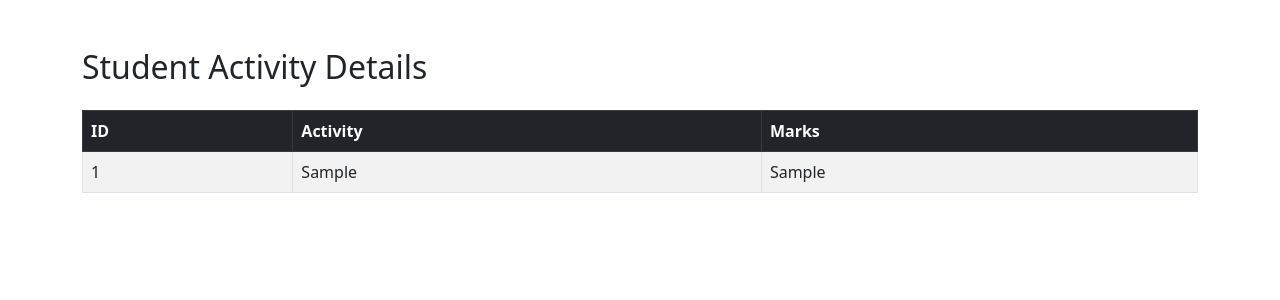
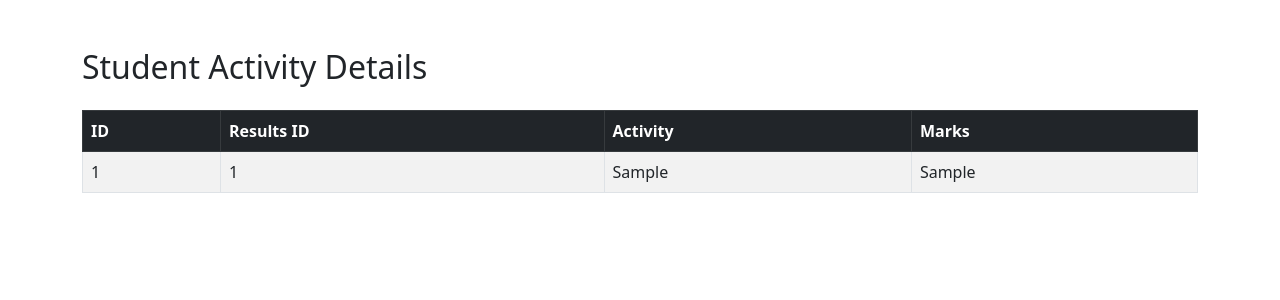
Before and after one commit to junmsr/ADET, a PHP site: page /viewdata.php?id=1 in a window 1280 px wide. Shown: the top 300 px of the page. Run offline with PHP 8.4, Linux system fonts and the light colour scheme; tables that the repository leaves empty or names only in its code hold one stand-in row (values such as "Sample post").

Commit message:
final commit no oop

```diff
--- a/viewdata.php
+++ b/viewdata.php
@@ -1,11 +1,9 @@
 <?php
 require_once "conn.php";
 
-$id = $_GET['id'];
-
-// Fetch student info
-$sql_query = "SELECT * FROM activity WHERE id = $id";
-$result = $conn->query($sql_query);
+    $id = $_GET['id'];
+    $sql_query = "SELECT * FROM activity WHERE results_id = $id";
+    $result = $conn->query($sql_query);
 ?>
 
 <!DOCTYPE html>
@@ -22,6 +20,7 @@ $result = $conn->query($sql_query);
             <thead class="table-dark">
                 <tr>
                     <th>ID</th>
+                    <th>Results ID</th>
                     <th>Activity</th>
                     <th>Marks</th>
                 </tr>
@@ -30,6 +29,7 @@ $result = $conn->query($sql_query);
                 <?php while ($row = $result->fetch_assoc()): ?>
                 <tr>
                     <td><?php echo htmlspecialchars($row['id']); ?></td>
+                    <td><?php echo htmlspecialchars($row['results_id']); ?></td>
                     <td><?php echo htmlspecialchars($row['activity']); ?></td>
                     <td><?php echo htmlspecialchars($row['marks']); ?></td>
                 </tr>
```
Also changed, not shown: postdata.php (+5 -4 lines).
